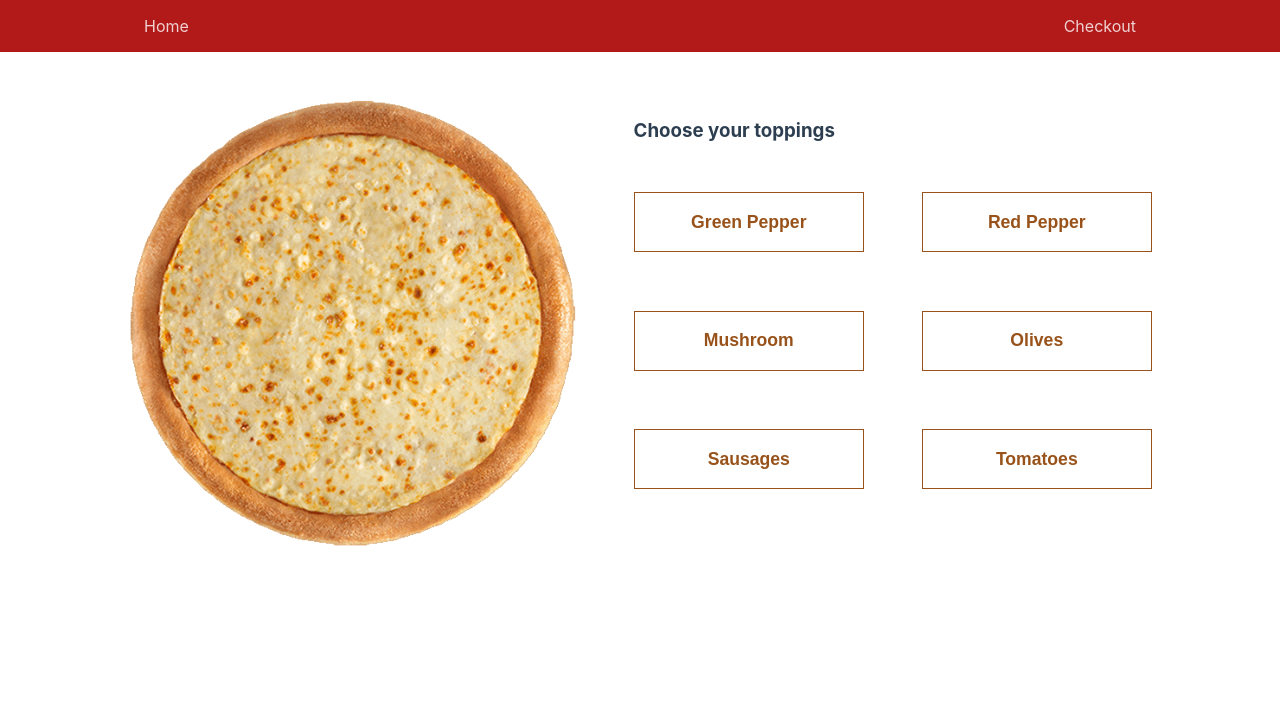
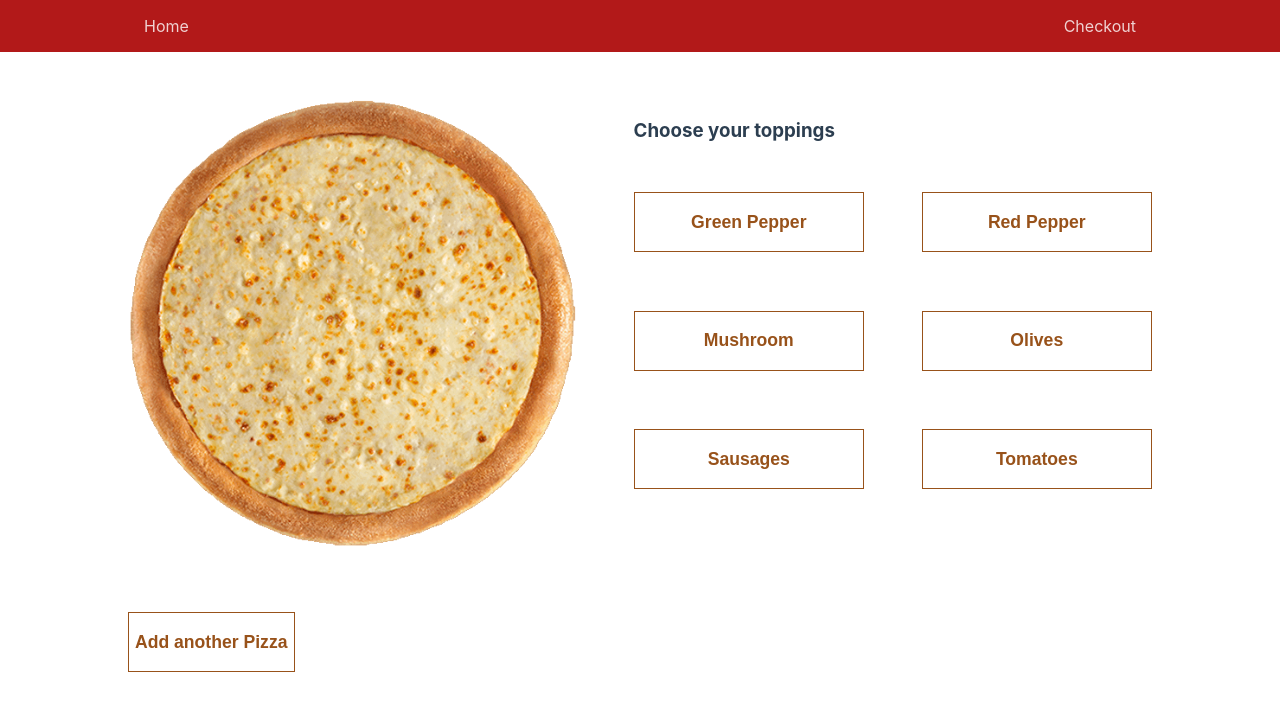
Before and after one commit to shubhamzanwar/pizza-ordering-service, a React (Create React App) app: page / in a window 1280 px wide. Shown: the top 710 px of the page. Built offline with nearby package versions, Linux system fonts and the light colour scheme.

Commit message:
components: adding the add pizza button

```diff
--- a/src/components/Home/index.js
+++ b/src/components/Home/index.js
@@ -2,11 +2,13 @@ import React from 'react';
 import PropTypes from 'prop-types';
 import { connect } from 'react-redux';
 import PizzaContainer from '../PizzaContainer';
+import { ADD_NEW_PIZZA } from '../../redux/actions';
 import * as styles from './index.module.css';
 
-const Home = ({ pizzas }) => (
+const Home = ({ pizzas, addNewPizza }) => (
   <div className={styles['home-container']}>
     {pizzas.map((pizza, index) => (<PizzaContainer toppings={pizza} index={index} />))}
+    <button type="button" className={styles['add-button']} onClick={addNewPizza}>Add another Pizza</button>
   </div>
 );
 
@@ -21,6 +23,7 @@ Home.propTypes = {
       mushrooms: PropTypes.bool,
     }),
   ),
+  addNewPizza: PropTypes.func.isRequired,
 };
 
 Home.defaultProps = {
@@ -31,4 +34,8 @@ const mapStateToProps = (state) => ({
   pizzas: state.pizzas,
 });
 
-export default connect(mapStateToProps)(Home);
+const mapDispatchToProps = (dispatch) => ({
+  addNewPizza: () => dispatch({ type: ADD_NEW_PIZZA }),
+});
+
+export default connect(mapStateToProps, mapDispatchToProps)(Home);
--- a/src/components/Home/index.module.css
+++ b/src/components/Home/index.module.css
@@ -1,3 +1,22 @@
 .home-container {
     padding-top: 2rem;
 }
+
+.add-button {
+    margin-top: 4rem;
+    height: 60px;
+    background: none;
+    outline: none;
+    cursor: pointer;
+    border: 1px solid #98521A;
+    color: #98521A;
+    font-size: 1.1rem;
+    font-weight: bold;
+    -webkit-transition: background 0.5s, color 0.5s; /* Safari prior 6.1 */
+    transition: background 0.5s, color 0.5s;
+}
+
+.add-button:hover {
+    background: #98521A;
+    color: #fff;
+}
--- a/src/components/PizzaContainer/ToppingsPallette/Topping/index.module.css
+++ b/src/components/PizzaContainer/ToppingsPallette/Topping/index.module.css
@@ -9,8 +9,11 @@
     color: #98521A;
     font-size: 1.1rem;
     font-weight: bold;
+    -webkit-transition: background 0.5s, color 0.5s; /* Safari prior 6.1 */
+    transition: background 0.5s, color 0.5s;
 }
 
+.topping:hover,
 .active {
     background: #98521A;
     color: #fff;
```
